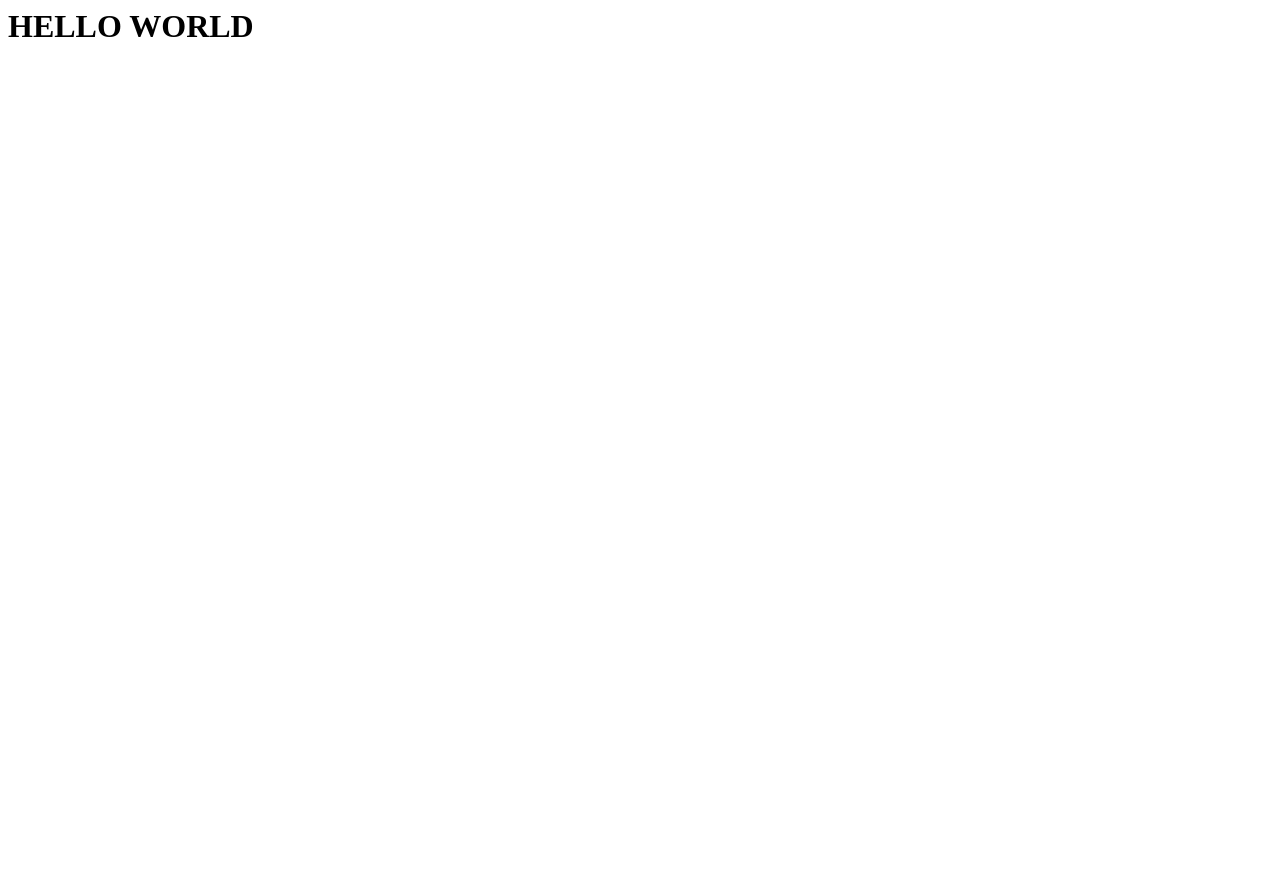
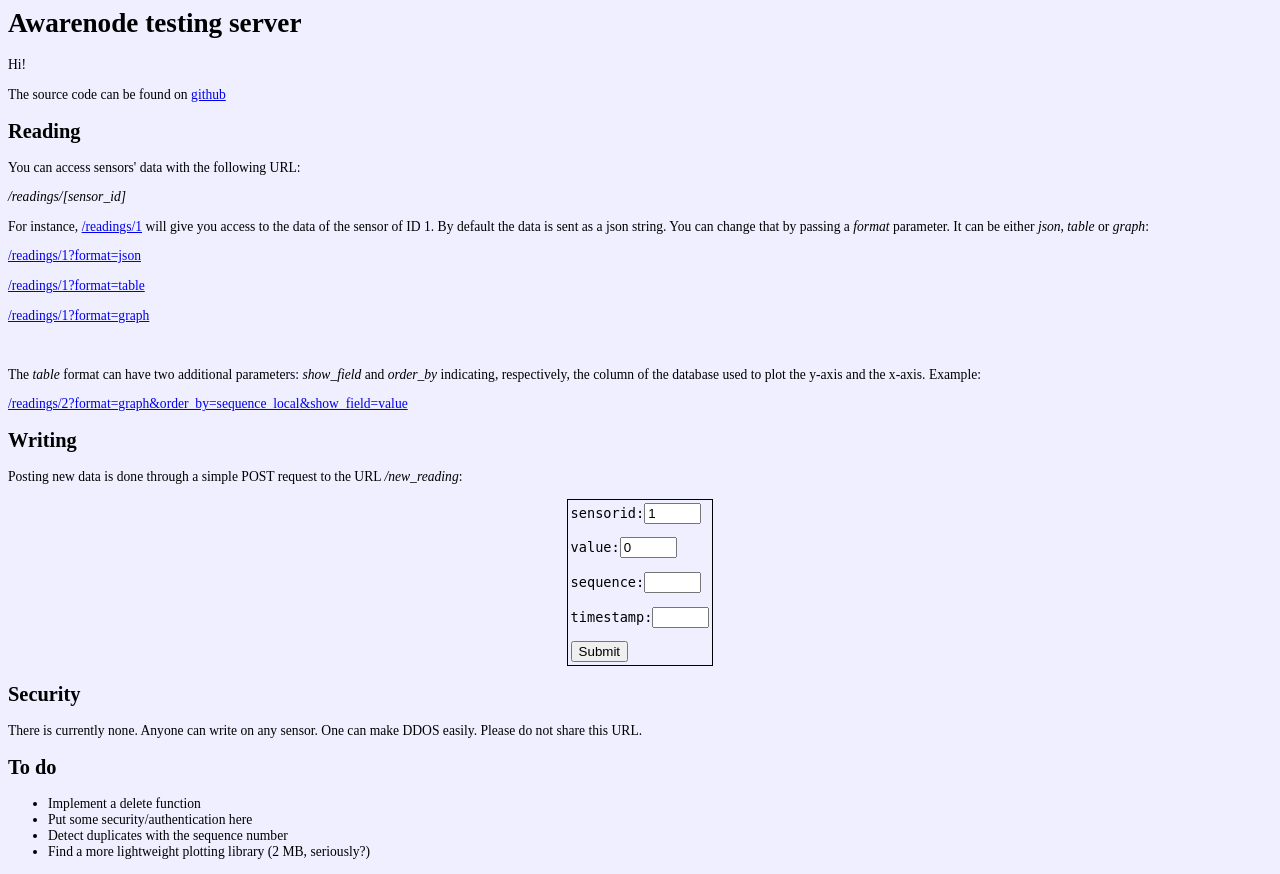
Before and after one commit to Hackerfarm/awarenode, a plain HTML site: page static/index.html in a window 1280 px wide. Before the commit the page ends 800 px from the top, so only its background shows below. Drawn offline with Linux system fonts and the light colour scheme.

Commit message:
Now with some docs

```diff
--- a/static/index.html
+++ b/static/index.html
@@ -1 +1,47 @@
-<H1>HELLO WORLD</H1>
+<html>
+<head>
+    <meta http-equiv="Content-Type" content="text/html; charset=UTF-8" >
+    <link rel="stylesheet" type="text/css" href="iv.css" />
+
+    <title>Awarenode testing server</title>
+</head>
+
+<body>
+<H1>Awarenode testing server</H1>
+
+<p>Hi!</p>
+<p>The source code can be found on <a href="https://github.com/Hackerfarm/awarenode">github</a></p>
+<H2>Reading</H2>
+<p>You can access sensors' data with the following URL:</p>
+<p><i>/readings/[sensor_id]</i></br></p>
+<p>For instance, <a href="/readings/1">/readings/1</a> will give you access to the data of the sensor of ID 1. By default the data is sent as a json string. You can change that by passing a <i>format</i> parameter. It can be either <i>json</i>, <i>table</i> or <i>graph</i>:</p>
+
+<p><a href="/readings/1?format=json">/readings/1?format=json</a></p>
+<p><a href="/readings/1?format=table">/readings/1?format=table</a></p>
+<p><a href="/readings/1?format=graph">/readings/1?format=graph</a></p>
+<br/>
+<p>The <i>table</i> format can have two additional parameters: <i>show_field</i> and <i>order_by</i> indicating, respectively, the column of the database used to plot the y-axis and the x-axis. Example:<br/></p>
+<p><a href="/readings/2?format=graph&order_by=sequence_local&show_field=value">/readings/2?format=graph&order_by=sequence_local&show_field=value</a></p>
+<h2>Writing</H2>
+<p>Posting new data is done through a simple POST request to the URL <i>/new_reading</i>:</p>
+<div>
+    <form action="/new_reading" method="POST">
+        <p>sensorid:<input type="text" name="sensorid" value="1" size="4"></p>
+        <p>value:<input type="text" name="value" value="0" size=4></p>
+        <p>sequence:<input type="text" name="sequence" size=4></p>
+        <p>timestamp:<input type="text" name="timestamp" size=4></p>
+        <input type="submit">
+    </form>
+</div>
+<H2>Security</H2>
+<p>There is currently none. Anyone can write on any sensor. One can make DDOS easily. Please do not share this URL.</p>
+
+<H2>To do</H2>
+<ul>
+    <li>Implement a delete function</li>
+    <li>Put some security/authentication here</li>
+    <li>Detect duplicates with the sequence number</li>
+    <li>Find a more lightweight plotting library (2 MB, seriously?)</li>
+</ul>
+</body>
+</html>
--- /dev/null
+++ b/static/iv.css
@@ -0,0 +1,28 @@
+	body {
+		text-align:left;
+		background-color:#efefff;
+
+		font-size:0.85em;
+		}
+	div {
+		text-align:justify;
+		position:relative;
+		}
+	ul {
+		text-align:justify;
+		position:relative;
+		}
+	p {
+		text-align:justify;
+		position:relative;
+		}
+
+	form
+	{
+		font-family:"Monospace",monospace;
+        border-style:solid;
+        border-width:1px;
+        padding:3px;
+        display:table;
+        margin:auto;
+	}
```
Also changed, not shown: 1 other file.
